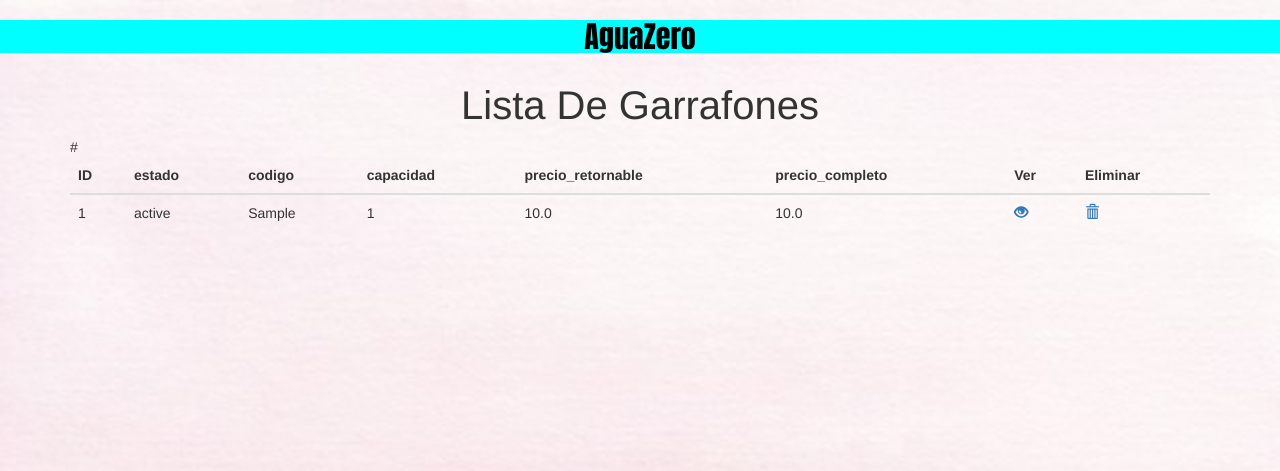
After one commit to carlosflores7/PurificadoraEquipo2, a Flask app: page /Garrafones/mostrar in a window 1280 px wide. The commit adds this page. Shown: the top 471 px of the page. Run offline with Flask 2, Linux system fonts and the light colour scheme; tables that the repository leaves empty hold one stand-in row (values such as "Sample post"); some libraries are stand-ins or nearby versions.

Commit message:
CRUD Garrafones
Se realizó el CRUD de la tabla de garrafones  y se cambió la contraseña y el usuario de la base de datos por "root"

```diff
--- a/app.py
+++ b/app.py
@@ -3,12 +3,12 @@ from datetime import timedelta
 
 from flask import Flask,render_template,request,redirect,url_for,flash,session,abort
 from flask_bootstrap import Bootstrap
-from modelo.Dao import db,Usuario,Vehiculo
+from modelo.Dao import db,Usuario,Vehiculo, Garrafones
 from flask_login import login_required,login_user,logout_user,current_user,LoginManager
 import json
 app = Flask(__name__)
 Bootstrap(app)
-app.config['SQLALCHEMY_DATABASE_URI']='mysql+pymysql://aguazero:aguazero@localhost/aguazero'
+app.config['SQLALCHEMY_DATABASE_URI']='mysql+pymysql://root:root@localhost/aguazero'
 app.config['SQLALCHEMY_TRACK_MODIFICATIONS']=False
 app.secret_key='Cl4v3'
 
@@ -218,6 +218,59 @@ def eliminarVehiculo(id):
     v.eliminar(id)
     return redirect(url_for('consultarVehiculos'))
 
+#Fin del CRUD Vehiculo
+
+#Inicio del CRUD Garrafones
+@app.route('/Garrafones/agregar')
+def agregarGarrafones():
+    return render_template('/Garrafones/nuevoGarrafon.html')
+
+@app.route('/Garrafones/agregando', methods=['post'])
+def agregandoGarrafones():
+
+        garrafon = Garrafones()
+        garrafon.Estado = request.form['estado']
+        garrafon.codigo = request.form['codigo']
+        garrafon.capaciodad = request.form['capacidad']
+        garrafon.precio_retornable = request.form['precio_retornable']
+        garrafon.precio_completo = request.form['precio_completo']
+        garrafon.insertar()
+        flash('¡ El garrafon se ha registrado !')
+
+        return redirect(url_for("agregarGarrafones"))
+
+@app.route('/Garrafones/mostrar')
+def mostrarGarrafones():
+        garrafon = Garrafones()
+        return render_template('Garrafones/verGarrafon.html', g = garrafon.consultaGeneral())
+
+@app.route('/Garrafones/actualizando', methods=['post'])
+def actualizandoGarrafones():
+
+        garrafon = Garrafones()
+        garrafon.idGarrafon = request.form['idGarrafon']
+        garrafon.Estado = request.form['estado']
+        garrafon.codigo = request.form['codigo']
+        garrafon.capaciodad = request.form['capacidad']
+        garrafon.precio_retornable = request.form['precioRetornable']
+        garrafon.precio_completo = request.form['precioCompleto']
+        garrafon.actualizar()
+        return redirect(url_for("mostrarGarrafones"))
+
+@app.route("/Garrafones/mostrar/<int:id>")
+def consultarGarrafonesIndividual(id):
+    garrafon = Garrafones()
+    return render_template('Garrafones/actualizarGarrafon.html', g = garrafon.consultaIndividual(id))
+
+@app.route("/Garrafones/eliminar/<int:id>")
+def eliminarGarrafon(id):
+    garrafon = Garrafones()
+    garrafon.eliminar(id)
+    return redirect(url_for('mostrarGarrafones'))
+
+
+#Fin del CRUD Garrafones
+
 
 
 
--- a/modelo/Dao.py
+++ b/modelo/Dao.py
@@ -101,3 +101,33 @@ class Vehiculo(db.Model):
         obj = self.consultaIndividual(id)
         db.session.delete(obj)
         db.session.commit()
+
+###Garrafones###
+
+class Garrafones(db.Model):
+    __tablename__ = 'garrafones'
+    idGarrafon = Column(Integer, primary_key=True)
+    Estado = Column(String(15), nullable=False)
+    codigo = Column(String(10), nullable = False)
+    capaciodad = Column(Integer, nullable=False)
+    precio_retornable = Column(Float, nullable=False)
+    precio_completo = Column(Float, nullable=False)
+
+    def insertar(self):
+          db.session.add(self)
+          db.session.commit()
+
+    def consultaGeneral(self):
+        return self.query.all()
+
+    def consultaIndividual(self,id):
+        return self.query.get(id)
+
+    def actualizar(self):
+        db.session.merge(self)
+        db.session.commit()
+
+    def eliminar(self, id):
+        obj = self.consultaIndividual(id)
+        db.session.delete(obj)
+        db.session.commit()
--- /dev/null
+++ b/templates/garrafones/verGarrafon.html
@@ -0,0 +1,43 @@
+{% extends 'comunes/base.html' %}
+{% block contenido %}
+{{super()}}
+    <h1>Lista De Garrafones</h1>
+    <div class="table-responsive">
+    <table class="table">
+        <thead>
+            <th>ID</th>
+            <th>estado</th>
+            <th>codigo</th>
+            <th>capacidad</th>
+            <th>precio_retornable</th>
+            <th>precio_completo</th>
+            <th>Ver</th>
+            <th>Eliminar</th>
+        </thead>
+        #{% for i in g %}
+            <tr>
+                <td>{{i.idGarrafon}}</td>
+                <td>{{i.Estado}}</td>
+                <td>{{i.codigo}}</td>
+                <td>{{i.capaciodad}}</td>
+                <td>{{i.precio_retornable}}</td>
+                <td>{{i.precio_completo}}</td>
+
+                    <td>
+                        <a href="/Garrafones/mostrar/{{i.idGarrafon}}">
+                            <span class="glyphicon glyphicon-eye-open"></span>
+                        </a>
+                    </td>
+
+
+                    <td>
+                        <a href="/Garrafones/eliminar/{{i.idGarrafon}}">
+                            <span class="glyphicon glyphicon-trash"></span>
+                        </a>
+                    </td>
+
+            </tr>
+        {% endfor %}
+    </table>
+    </div>
+{% endblock %}
```
Also changed, not shown: templates/garrafones/actualizarGarrafon.html (added, +40 -0 lines), templates/garrafones/nuevoGarrafon.html (added, +46 -0 lines), templates/vehiculo/consultaIndividual.html (indentation only), templates/vehiculo/consultar.html (indentation only).
